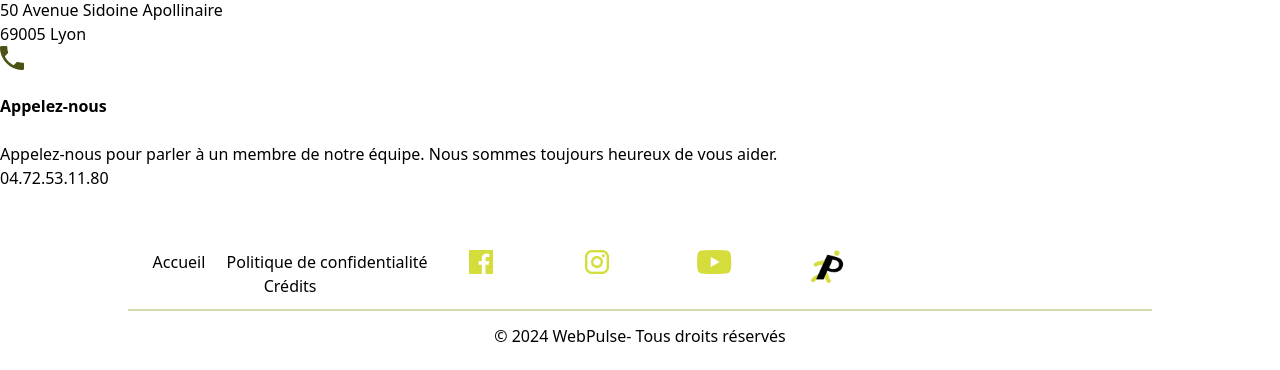
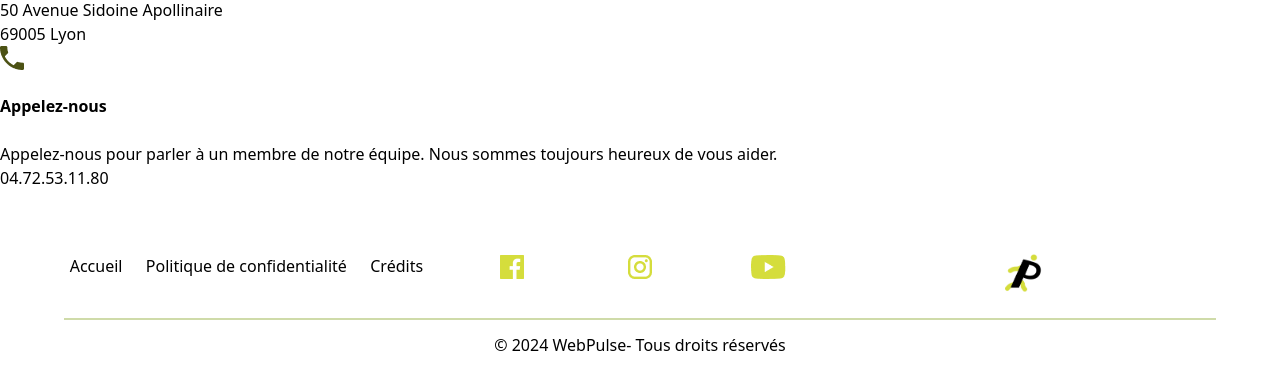
Before and after one commit to Bennirahh/piscine-vaise, a Symfony app: template templates/accueil.html.twig in a window 1280 px wide. Shown: the part 4674-5044 px from the top of the page. Before the commit the page ends 5016 px from the top, so only its background shows below. Run offline with Twig, Linux system fonts and the light colour scheme; the template is opened without the code that fills it, so the values that code supplies are empty; form fields are guessed from the names that the template uses; style sheets or scripts are compiled from the project's sources; some libraries are stand-ins or nearby versions.

Commit message:
Fix-footer-liens

```diff
--- a/assets/scss/theme.scss
+++ b/assets/scss/theme.scss
@@ -30,7 +30,7 @@
     border-bottom: solid;
     border-color: #CFDBA9;
     border-bottom-width: 2px;
-    width: 80%;
+    width: 90%;
 }
 
 .footer-logo1 {
@@ -52,6 +52,14 @@
     padding-top: 10%;
 }
 
+.footer-case2 a{
+    margin: auto;
+}
+
+.footer-lien img{
+    margin: auto;
+}
+
 .footer-reseau {
     display: grid;
     grid-template-columns: 1fr 1fr 1fr;
--- a/templates/base.html.twig
+++ b/templates/base.html.twig
@@ -37,7 +37,7 @@
                         <a class="footer-lien" href="{{ path('rgpd') }}">Politique de confidentialité</a>
                         <a class="footer-lien" href="{{ path('credits') }}">Crédits</a>
                     </div>
-                    <div class="footer-case footer-reseau">
+                    <div class="footer-case2 footer-reseau">
                         <a href="https://fr-fr.facebook.com/"><img src="../img/footer-facebook.png" alt=""></a>
                         <a href="https://www.instagram.com/"><img class="footer-logos" src="../img/footer-instagram.png" alt=""></a>
                         <a href="https://www.youtube.com/"><img src="../img/footer-youtube.png" alt=""></a>
```
